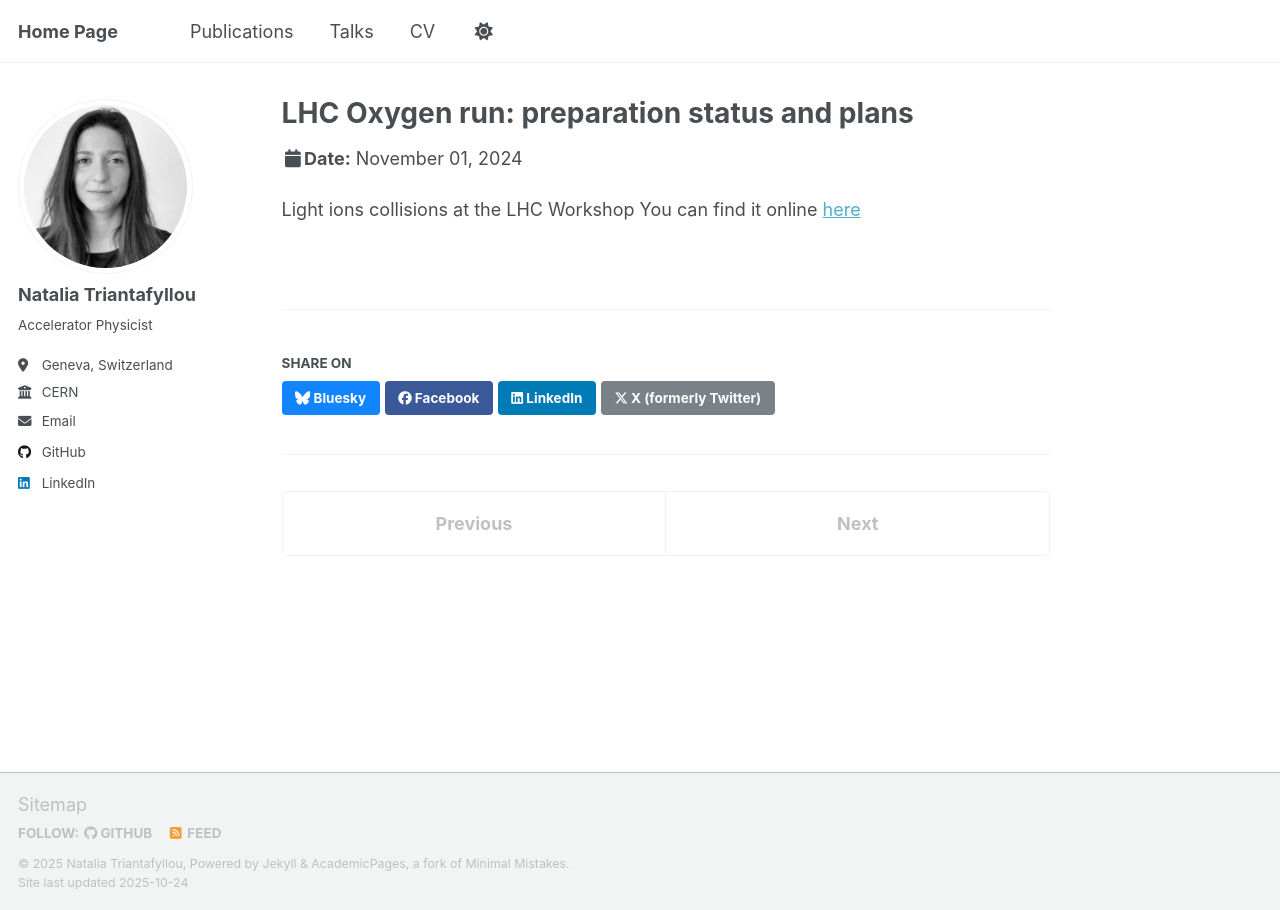
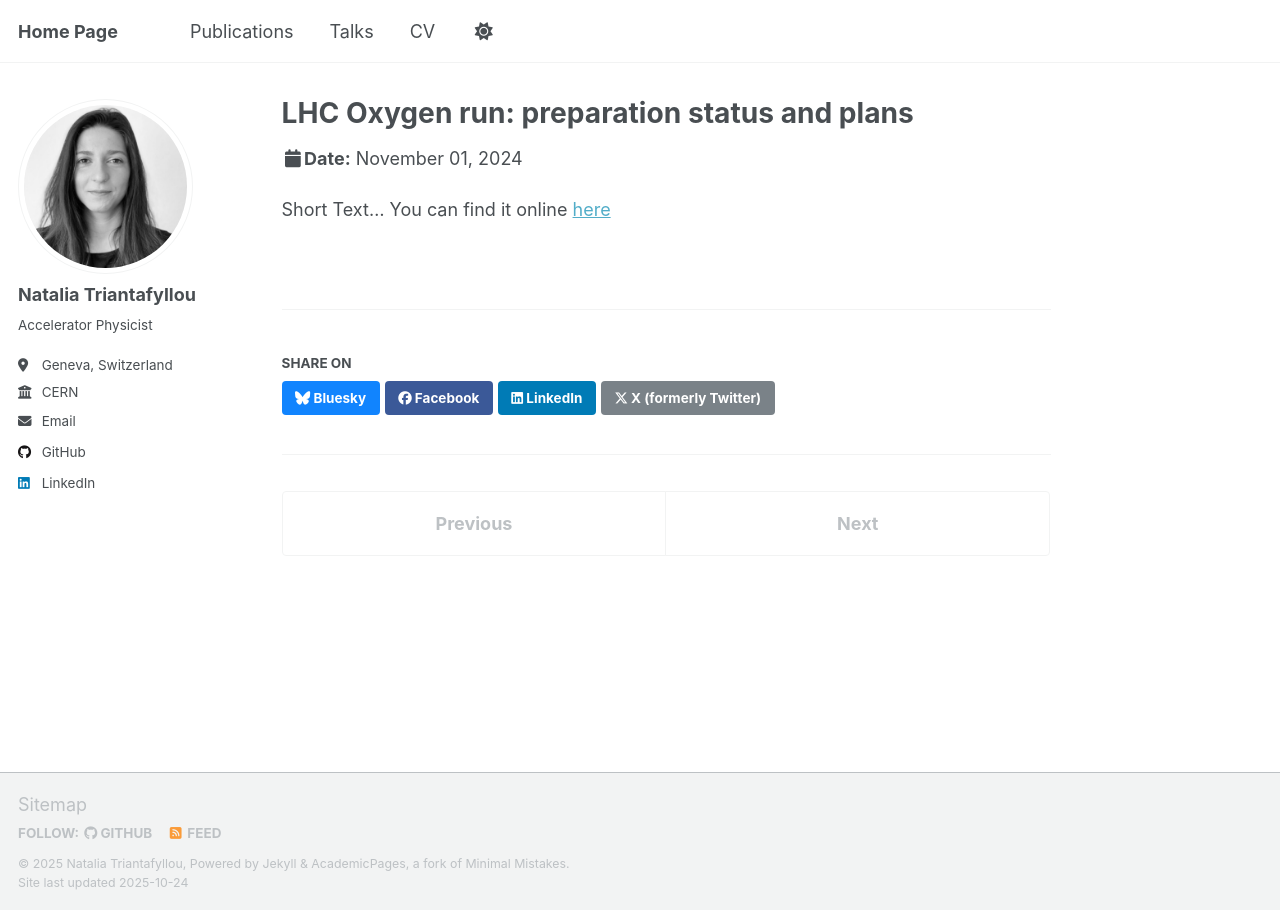
Before and after one commit to natriant/natriant.github.io, a Jekyll site: the page built from _talks/LightIons_v2.md, in a window 1280 px wide. Built offline with Jekyll 4.4.1, drawn with Linux system fonts in a browser that asks for light colours; a script that is not in the unit is left out.

Commit message:
Update LightIons_v2.md

```diff
--- a/_talks/LightIons_v2.md
+++ b/_talks/LightIons_v2.md
@@ -1,10 +1,12 @@
 ---
 title: "LHC Oxygen run: preparation status and plans"
 collection: talks
+type: "Talk"
 permalink: /talks/LightIonsv2
+venue: "Light ions collisions at the LHC Workshop"
 date: 11/2024
 location: "Geneva, Switzerland"
 ---
 
-Light ions collisions at the LHC Workshop
+Short Text...
 You can find it online [here](https://indico.cern.ch/event/1436085/contributions/mine)
```
